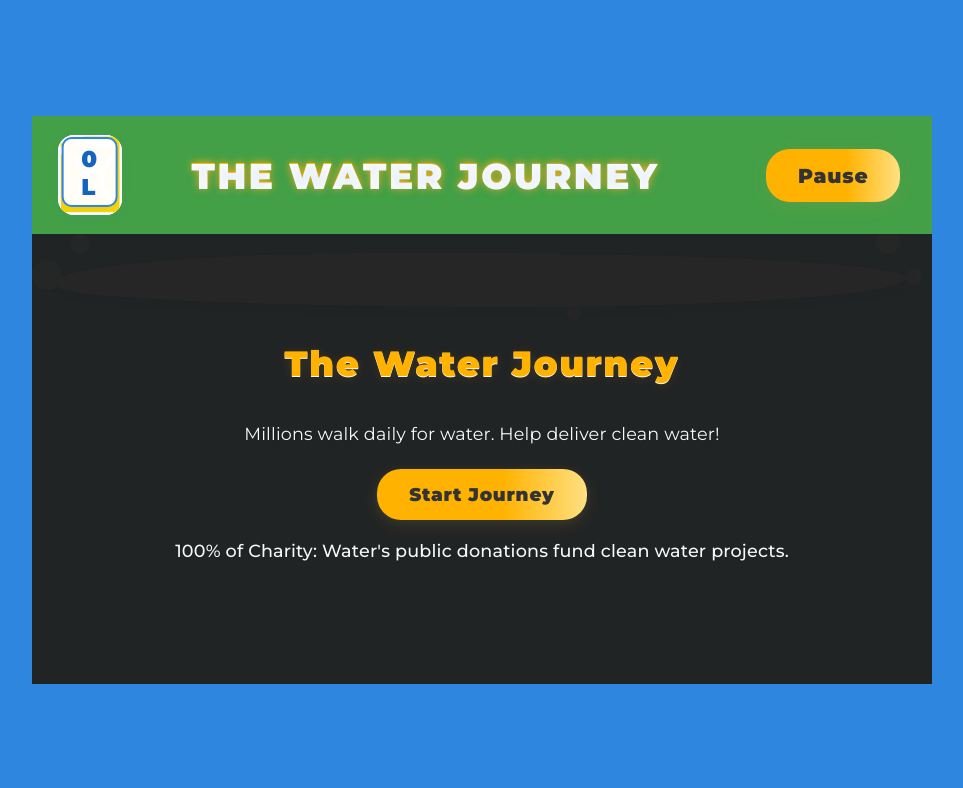
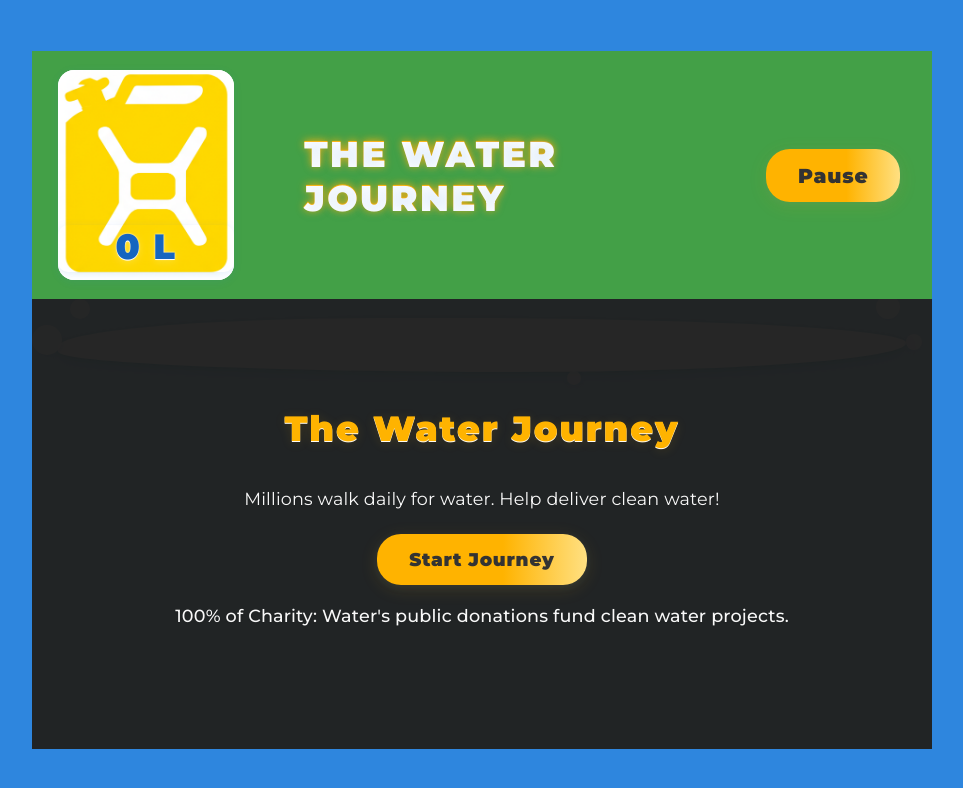
Before and after one commit to Ramsey-USA/water-runner, a plain HTML site: page index.html in a window 1280 px wide. Shown: the whole page, without its empty margins (158-1121 px from the left). Drawn offline with Linux system fonts and the light colour scheme.

Commit message:
Update jerrycan dimensions and adjust score text styling for improved UI

```diff
--- a/style.css
+++ b/style.css
@@ -14,8 +14,8 @@
     --header-padding: 1.5vw 2vw;
     --header-gap: 2vw;
 
-    --jerrycan-width: 72px;
-    --jerrycan-height: 96px;
+    --jerrycan-width: 200px;
+    --jerrycan-height: 210px;
     --jerrycan-radius: 16px;
     --jerrycan-shadow: 0 2px 8px rgba(46,134,222,0.10);
 
@@ -168,10 +168,6 @@ canvas {
     position: relative;
     width: var(--jerrycan-width);
     height: var(--jerrycan-height);
-    min-width: 32px;
-    min-height: 40px;
-    max-width: 64px;
-    max-height: 80px;
     margin-right: 2vw;
     box-sizing: border-box;
     border-radius: var(--jerrycan-radius);
@@ -212,14 +208,15 @@ canvas {
 
 #score-text {
     position: absolute;
-    left: 50%;
+    left: 0;
     bottom: 8px;
-    transform: translateX(-50%);
-    font-size: 1.3em;
+    width: 100%;              /* Makes the text as wide as the jerry can container */
+    text-align: center;       /* Centers the text horizontally */
+    font-size: 2em;
     font-weight: 900;
     color: var(--score-color);
-    background: var(--score-bg);
-    padding: 6px 18px 4px 18px;
+    background: transparent;
+    padding: 0px 0 4px 0;     /* Optional: adjust vertical padding, no horizontal */
     border-radius: var(--score-radius);
     z-index: 2;
     text-shadow: 0 2px 8px rgba(255,255,255,0.22), 0 1px 0 #fff, 0 0 2px #fff;
@@ -228,7 +225,6 @@ canvas {
     transition: color 0.2s, background 0.2s;
     box-shadow: var(--score-shadow);
     opacity: 1;
-    border: var(--score-border);
     pointer-events: none;
 }
 
```
